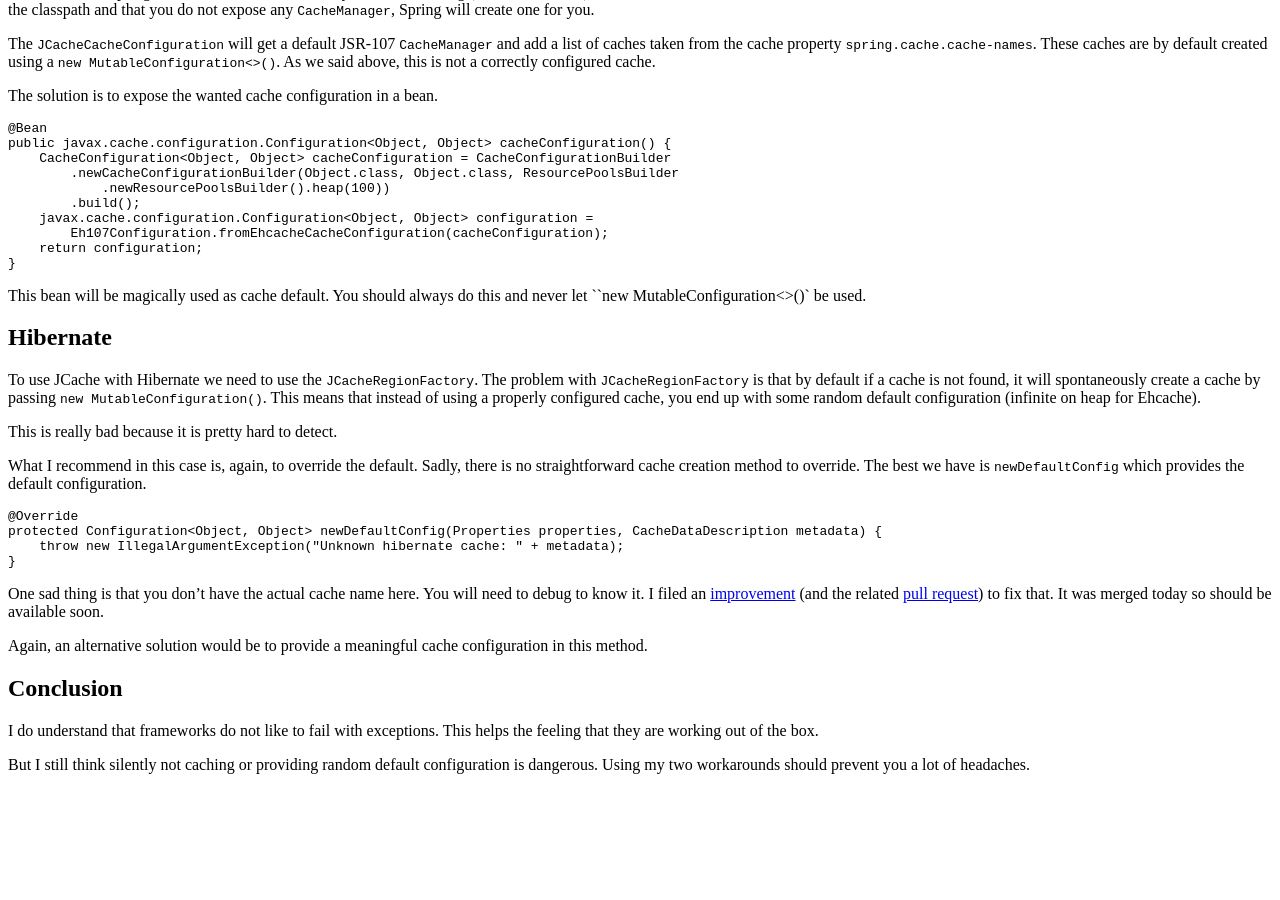
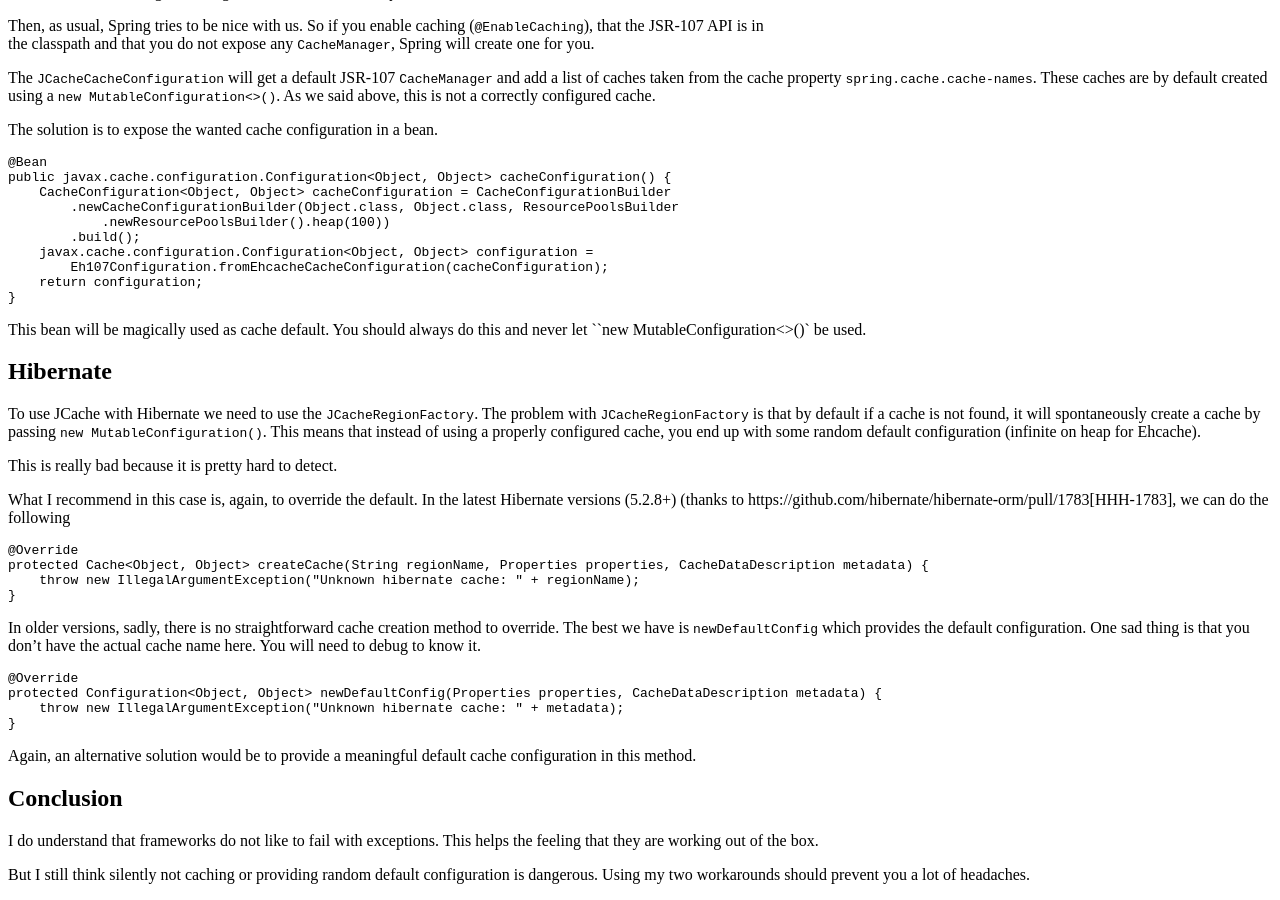
Before and after one commit to henri-tremblay/henri.github.io, a Jekyll site: the page built from _posts/2017-02-09-jcache.md, in a window 1280 px wide and 900 px high, scrolled down 867 px. Built offline with Jekyll 4.4.1, drawn with Linux system fonts in a browser that asks for light colours; before the commit the page ends 1657 px from its top, so only the background shows below that; some of the changed text lies outside the part shown.

Commit message:
Update article with new hibernate version

````diff
--- a/_posts/2017-02-09-jcache.md
+++ b/_posts/2017-02-09-jcache.md
@@ -13,6 +13,9 @@ by a framework that was incorrectly layering the `JCacheCacheManager`. I stand c
 
 **UPDATE (2017-02-16):** Spring has a `JCacheCacheConfiguration` that configure a JCache `CacheManager` using a list of cache names and a
 default cache configuration. By default, it uses `new MutableConfiguration<>()` so the article was updated accordingly.
+
+**UPDATE (2017-04-07):** My [Hibernate PR](https://github.com/hibernate/hibernate-orm/pull/1783) has been accepted. So you now have an elegant
+solution with the latest Hibernate versions. The article was updated accordingly.
 
 ***
 
@@ -81,8 +84,19 @@ Ehcache).
 
 This is really bad because it is pretty hard to detect.
 
-What I recommend in this case is, again, to override the default. Sadly, there is no straightforward cache creation method to
-override. The best we have is `newDefaultConfig` which provides the default configuration.
+What I recommend in this case is, again, to override the default. In the latest Hibernate versions (5.2.8+) (thanks to
+https://github.com/hibernate/hibernate-orm/pull/1783[HHH-1783], we can do the following
+
+```java
+@Override
+protected Cache<Object, Object> createCache(String regionName, Properties properties, CacheDataDescription metadata) {
+    throw new IllegalArgumentException("Unknown hibernate cache: " + regionName);
+}
+```
+
+In older versions, sadly, there is no straightforward cache creation method to override. The best we have is
+`newDefaultConfig` which provides the default configuration. One sad thing is that you don't have the actual cache name
+here. You will need to debug to know it.
 
 ```java
 @Override
@@ -90,11 +104,8 @@ protected Configuration<Object, Object> newDefaultConfig(Properties properties,
     throw new IllegalArgumentException("Unknown hibernate cache: " + metadata);
 }
 ```
-One sad thing is that you don't have the actual cache name here. You will need to debug to know it. I filed an
-[improvement](https://hibernate.atlassian.net/browse/HHH-11471) (and the related [pull request](https://github.com/hibernate/hibernate-orm/pull/1783))
-to fix that. It was merged today so should be available soon.
 
-Again, an alternative solution would be to provide a meaningful cache configuration in this method.
+Again, an alternative solution would be to provide a meaningful default cache configuration in this method.
 
 # Conclusion
 
````
